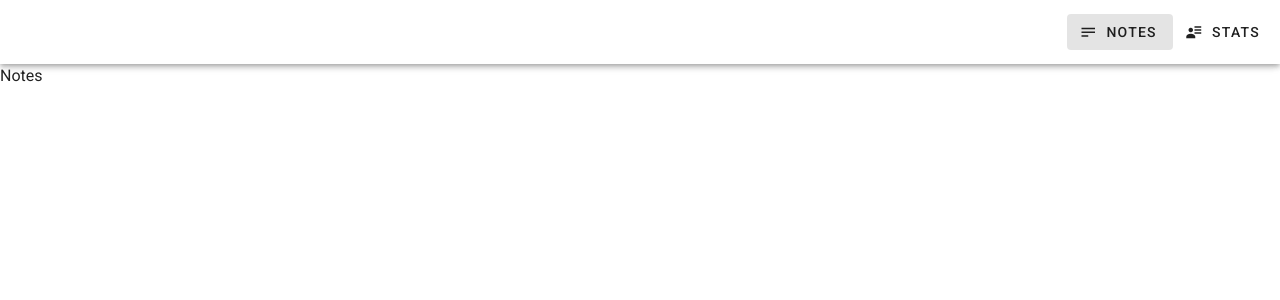
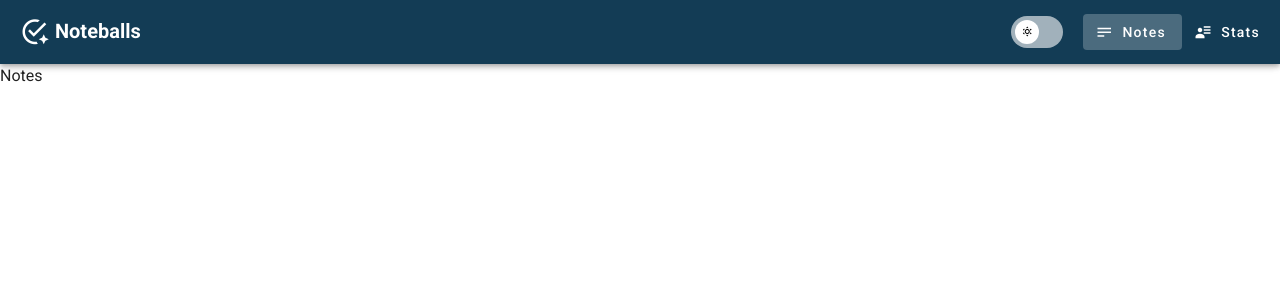
Before and after one commit to webclidev/vue-composition-api-gridnotes, a Vue app: page /1 in a window 1280 px wide. Shown: the top 300 px of the page. Built offline with nearby package versions, Linux system fonts and the light colour scheme.

Commit message:
added Navbar, setup theme

```diff
--- a/src/App.vue
+++ b/src/App.vue
@@ -1,16 +1,7 @@
 <template>
   <v-app>
     <v-main>
-      <v-app-bar>
-        <template v-slot:append>
-          <v-btn text="Notes" to="/" prepend-icon="mdi-text"></v-btn>
-          <v-btn
-            text="Stats"
-            to="/stats"
-            prepend-icon="mdi-account-details"
-          ></v-btn>
-        </template>
-      </v-app-bar>
+      <Navbar />
 
       <RouterView />
     </v-main>
@@ -18,5 +9,6 @@
 </template>
 
 <script setup>
-import { RouterView, RouterLink } from "vue-router";
+import { RouterView } from "vue-router";
+import Navbar from "@/components/layout/Navbar.vue";
 </script>
--- /dev/null
+++ b/src/components/layout/Navbar.vue
@@ -0,0 +1,75 @@
+<template>
+  <v-app-bar color="primary">
+    <template v-slot:title>
+      <p class="font-weight-bold cursor-pointer" @click="brandClickHandler">
+        <v-icon icon="mdi-checkbox-marked-circle-auto-outline" />
+        Noteballs
+      </p>
+    </template>
+
+    <template v-slot:append>
+      <v-switch
+        v-model="model"
+        hide-details
+        inset
+        false-icon="mdi-weather-sunny"
+        true-icon="mdi-weather-night"
+        class="mr-5 theme-switch"
+        color="dark"
+      ></v-switch>
+
+      <v-btn
+        text="Notes"
+        class="text-capitalize"
+        to="/"
+        prepend-icon="mdi-text"
+      />
+
+      <v-btn
+        text="Stats"
+        class="text-capitalize"
+        to="/stats"
+        prepend-icon="mdi-account-details"
+      />
+    </template>
+  </v-app-bar>
+</template>
+
+<script setup>
+import { ref, watch } from "vue";
+import { useRouter } from "vue-router";
+import { useTheme } from "vuetify";
+const router = useRouter();
+const theme = useTheme();
+
+const model = ref(false);
+
+const brandClickHandler = () => {
+  router.push("/");
+};
+
+watch(model, (model) => {
+  theme.global.name.value = model ? "dark" : "light";
+});
+</script>
+
+<style scoped>
+.cursor-pointer {
+  cursor: pointer;
+  user-select: none;
+}
+
+.theme-switch >>> .v-switch__track {
+  background-color: #fff;
+}
+
+.theme-switch >>> .v-switch__track.bg-dark {
+  background-color: #000;
+}
+
+.theme-switch
+  >>> .v-selection-control__wrapper.text-dark
+  .v-switch__thumb.v-switch__thumb--filled {
+  background-color: #fff;
+}
+</style>
--- /dev/null
+++ b/src/constants/theme.js
@@ -0,0 +1,28 @@
+const colors = {
+  primary: "#133C55",
+  "primary-darken-1": "#0B2332",
+  secondary: "#84D2F6",
+  "secondary-darken-1": "#54C0F2",
+  error: "#B00020",
+  info: "#2196F3",
+  success: "#aCAF55",
+  warning: "#FB8C00",
+};
+
+export const light = {
+  dark: false,
+  colors: {
+    background: "#FFFFFF",
+    surface: "#FFFFFF",
+    ...colors,
+  },
+};
+
+export const dark = {
+  dark: true,
+  colors: {
+    background: "#001624",
+    surface: "#001624",
+    ...colors,
+  },
+};
--- a/src/main.js
+++ b/src/main.js
@@ -8,8 +8,16 @@ import "vuetify/styles";
 import { createVuetify } from "vuetify";
 import * as components from "vuetify/components";
 import * as directives from "vuetify/directives";
+import { light, dark } from "@/constants/theme";
 
 const vuetify = createVuetify({
+  theme: {
+    defaultTheme: "light",
+    themes: {
+      light,
+      dark,
+    },
+  },
   components,
   directives,
 });
```
